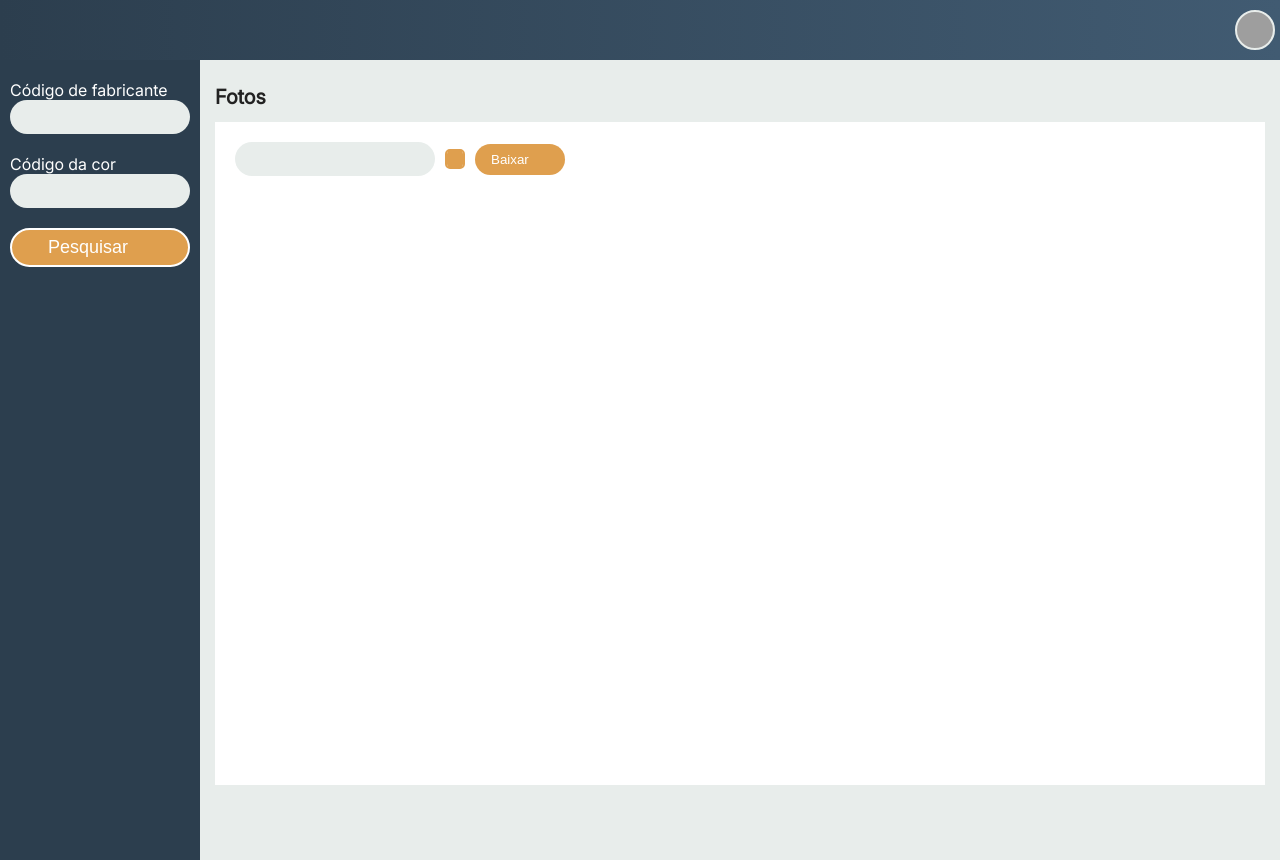
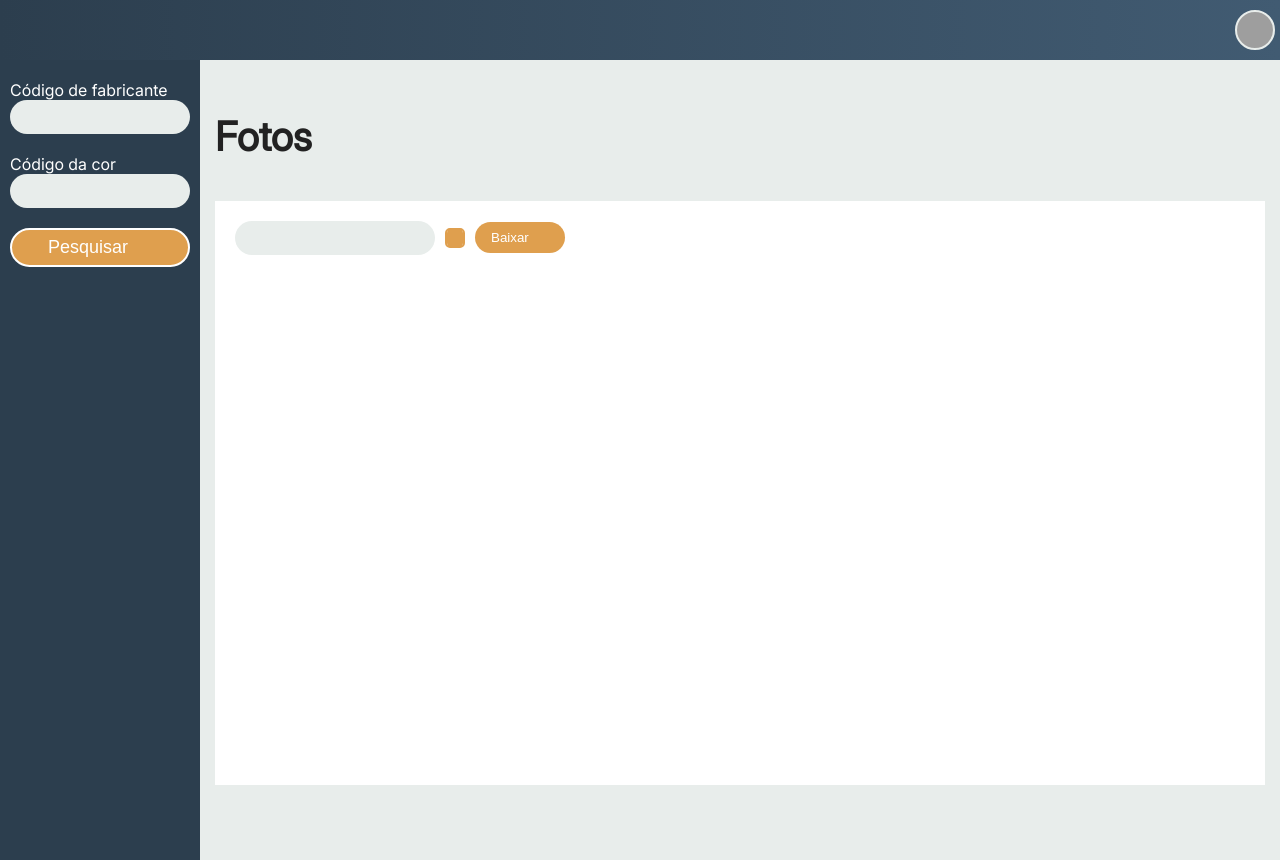
Before and after one commit to Larand26/Aminus, a React (Vite) app: page /#/photos in a window 1280 px wide. Built offline with nearby package versions, Linux system fonts and the light colour scheme; sample sign-in values are in the browser's storage; grey boxes are pictures that could not be loaded.

Commit message:
refactor: só mostra o titulo quando tem no content

```diff
--- a/src/components/misc/Content.jsx
+++ b/src/components/misc/Content.jsx
@@ -10,9 +10,7 @@ class Content extends Component {
     return (
       <div className="content">
         <div className="title-timer-container">
-          <div className="title">
-            <p>{title ? title : "Título Padrão"}</p>
-          </div>
+          <div className="title">{title && <h1>{title}</h1>}</div>
           {timer && <div className="timer">{timer}</div>}
         </div>
 
```
